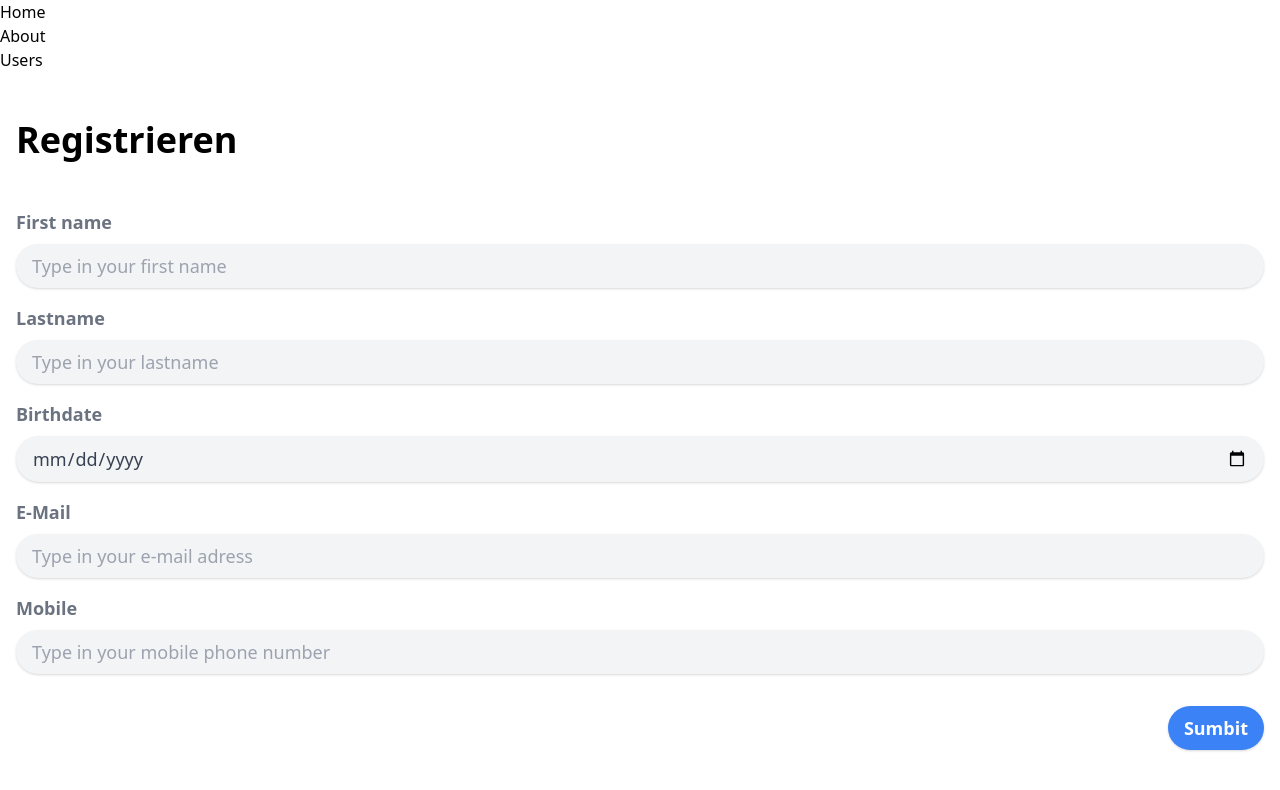
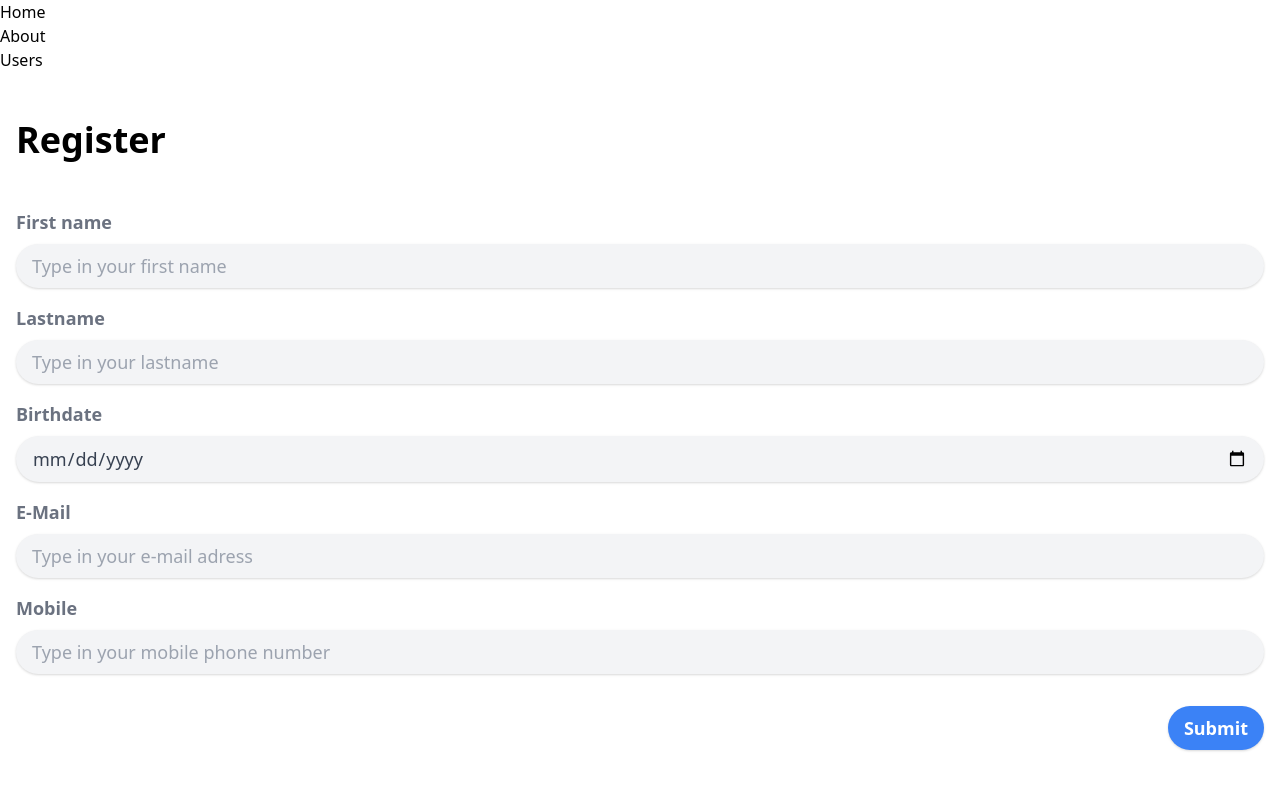
Before and after one commit to BaselHack2021/visitor-ui, a React (Create React App) app: page / in a window 1280 px wide. Shown: the top 790 px of the page. Built offline with nearby package versions, Linux system fonts and the light colour scheme.

Commit message:
Layout updated

```diff
--- a/src/components/Button.js
+++ b/src/components/Button.js
@@ -3,7 +3,7 @@ import React, { Component } from 'react'
 export class Button extends Component {
     render() {
         return (
-            <button className="rounded-full px-4 py-2 font-bold bg-blue-100 text-blue-500 hover:bg-blue-500 hover:text-white">{this.props.name}</button>
+            <button className="select-none outline-none shadow text-lg mt-8 float-right rounded-full px-4 py-2 font-semibold bg-blue-500 hover:bg-blue-700 text-white" name={this.props.name} type={this.props.type}>{this.props.displayName}</button>
         )
     }
 }
--- a/src/components/FormContainer.js
+++ b/src/components/FormContainer.js
@@ -1,7 +1,6 @@
 import React, { Component } from 'react'
+import Button from './Button';
 import H1 from './H1'
-import Button from './Button'
-import Input from './Input'
 import Label from './Label'
 
 export class FormContainer extends Component {
@@ -56,8 +55,8 @@ export class FormContainer extends Component {
     render() {
 
         return (
-            <div className="container px-4 mt-12">
-                <H1 title="Registrieren"></H1>
+            <div className="container mx-auto px-4 mt-12">
+                <H1 title="Register"></H1>
                 <form onSubmit={this.handleSubmitForm}>
 
                     <div className="mt-12">
@@ -84,8 +83,8 @@ export class FormContainer extends Component {
                         <input name="phone" type="text" placeholder="Type in your mobile phone number" onChange={this.handlePhoneChange} />
                     </div>
 
-                    <button className="select-none outline-none shadow text-lg mt-8 float-right rounded-full px-4 py-2 font-semibold bg-blue-500 hover:bg-blue-700 text-white" name="Submit" type="submit">Sumbit</button>
-                </form>
+                    <Button name="submit" displayName="Submit" type="submit" />
+                 </form>
 
             </div>
         )
--- a/src/components/Input.js
+++ /dev/null
@@ -1,12 +0,0 @@
-import React, { Component } from 'react'
-
-export class Input extends Component {
-
-    render() {
-        return (
-            <input className="shadow text-lg rounded-full py-2 px-4 bg-gray-100 text-gray-700 focus:outline-none focus:shadow-outline" name={this.props.name} type={this.props.type} placeholder={this.props.placeholder} />
-        )
-    }
-}
-
-export default Input
```
Also changed, not shown: 1 other file (tests, documents, lock files or other folders).
